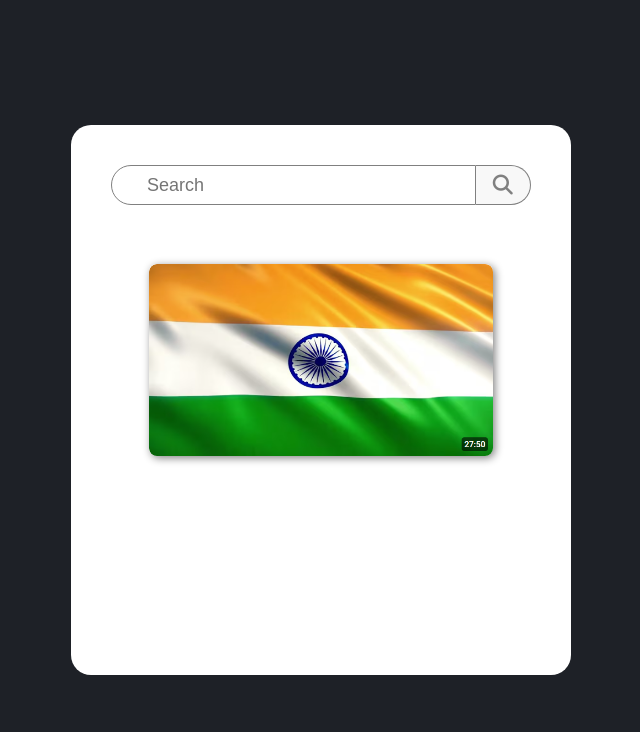
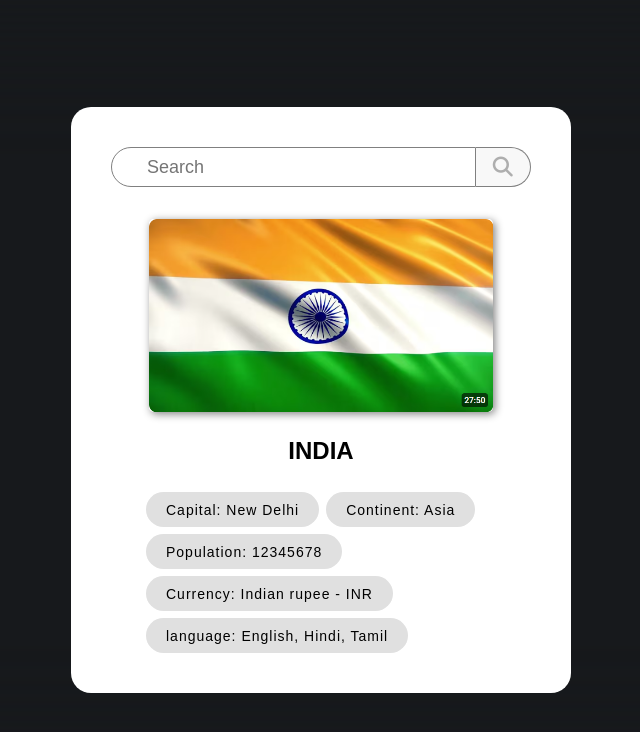
Before and after one commit to SusantaSamanta/Country-Info-App, a plain HTML site: page index.html in a window 1280 px wide. Shown: the whole page, without its empty margins (319-959 px from the left). Drawn offline with Linux system fonts and the light colour scheme.

Commit message:
search and fontend

```diff
--- a/index.html
+++ b/index.html
@@ -21,12 +21,13 @@
             display: flex;
             justify-content: center;
             align-items: center;
-            background-color: #1e2127;
+            background-color: #17191c;
             font-family: Arial, Helvetica, sans-serif;
         }
 
         #container {
-            height: 550px;
+            min-height: 550px;
+            max-height: max-content;
             width: 500px;
             padding: 40px;
             background-color: white;
@@ -68,18 +69,21 @@
             width: 100%;
             max-height: 235px;
             height: fit-content;
-            padding-inline: 35px;
+            /* padding-inline: 35px; */
             padding-block: 10px;
             overflow-y: scroll;
             scrollbar-width: none;
             display: none;
             top: 42px;
             left: 0px;
-            border: 1px solid gray;
+            border: 1px solid rgb(205, 205, 205);
             position: absolute;
             border-radius: 10px;
             list-style: none;
             font-size: 16px;
+            backdrop-filter: blur(10px);
+            background: #ffffff50;
+            box-shadow: 2px 2px 10px gray;
         }
 
         .nameLi {
@@ -87,7 +91,9 @@
         }
 
         #suggestionCont li {
+            width: 100%;
             margin-block: 2px;
+            padding-inline: 35px;
             display: flex;
             align-items: center;
             cursor: pointer;
@@ -95,12 +101,13 @@
         }
 
         #suggestionCont li:hover {
-            background: #e9e9e9;
+            /* backdrop-filter: blur(10px); */
+            background: #b5b5b535;
         }
 
         #searchBtn {
             height: 40px;
-            color: gray;
+            color: #aeaeae;
             --searchBorder: 1px solid gray;
             background: #f8f8f8;
             border-top: var(--searchBorder);
@@ -121,15 +128,9 @@
 
         #searchBtn i:hover {
             transform: scale(1.8);
-            color: rgb(78, 78, 78);
+            color: #6f6f6f;
         }
         #imageSection{
-            height: 250px;
-            width: 100%;
-            margin-block: 40px;
-            border: 1px solid red;
-        }
-        #imageSection {
             height: 250px;
             width: 100%;
             margin-top: 30px;
@@ -139,28 +140,78 @@
             flex-direction: column;
             justify-content: center;
             align-items: center;
-
-            h1 {
+            h1{
                 margin-top: 25px;
             }
         }
-        #countryFlagImage {
+        #countryFlagImage{
             max-width: 82%;
             max-height: 80%;
             box-shadow: 2px 2px 8px gray;
-            border-radius: 8px;
-            transition: all 0.1s ease-in;
+            border-radius: 5px;
         }
-        #countryFlagImage:hover{
-            transform: scale(1.02);
-            box-shadow: 2px 2px 20px 8px #a0a0a0;
+        #countryDetails{
+            min-height: 130px;
+            width: 100%;
+            /* margin-top: 30px; */
+            padding-inline: 35px;
+            border: 0px solid red;
+            row-gap: 7px;
+            column-gap: 7px;
+            display: flex;
+            flex-wrap: wrap;
+            align-items: center;
+            p{
+                height: 35px;
+                min-width: fit-content;
+                padding-inline: 20px;
+                border-radius: 18px;
+                display: flex;
+                flex-direction: column;
+                justify-content: center;
+                align-items: center;
+                background: #e0e0e0;
+                letter-spacing: 1px;
+                font-size: 14px;
+                /* margin-top: 20px; */
+            }
         }
 
+
+
+
+
+
+
+
+
+
+        #bodyBackground{
+            height: 60%;
+            width: 40%;
+            position: absolute;
+            bottom: 15%;
+            z-index: -2;
+            /* background: url("india.jpg"); */
+            background-position: center;
+            background-repeat: no-repeat;
+            background-size: cover;
+            filter: opacity(50%);
+            border: 0px solid red;
+        }
+        #bodyBackgroundTop{
+            height: 100%;
+            width: 100%;
+            backdrop-filter: blur(80px);
+            position: absolute;
+            z-index: -1;
+        }
     </style>
 </head>
 
 <body>
     <section id="container">
+
         <div id="inputSection">
             <div id="inputContainer">
                 <input id="inputBox" placeholder="Search">
@@ -173,11 +224,27 @@
                 <i class="fa-solid fa-magnifying-glass"></i>
             </button>
         </div>
+
         <div id="imageSection">
             <img id="countryFlagImage" src="india.jpg">
+            <h1 id="countryHeading">INDIA</h1>
+        </div>
 
+        <div id="countryDetails">
+            <p id="capital">Capital: New Delhi</p>
+            <p id="continent">Continent: Asia</p>
+            <p id="population">Population: 12345678</p>
+            <p id="currency">Currency: Indian rupee - INR</p>
+            <p id="language">language: English, Hindi, Tamil</p>
         </div>
+
+
     </section>
+
+
+    <div id="bodyBackground"></div>
+    <div id="bodyBackgroundTop"></div>
+
 
 
     <script>
```
Also changed, not shown: india2.jpg (added).
